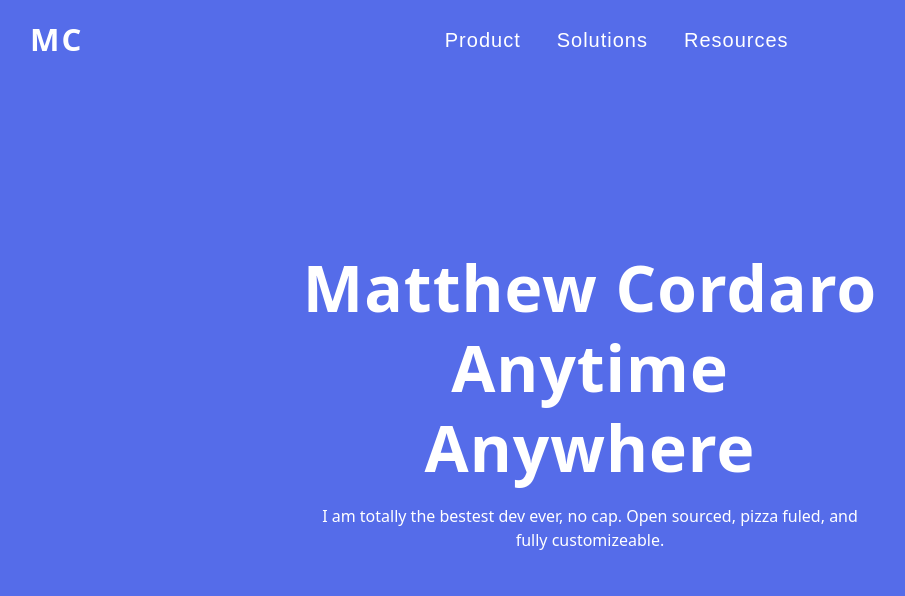
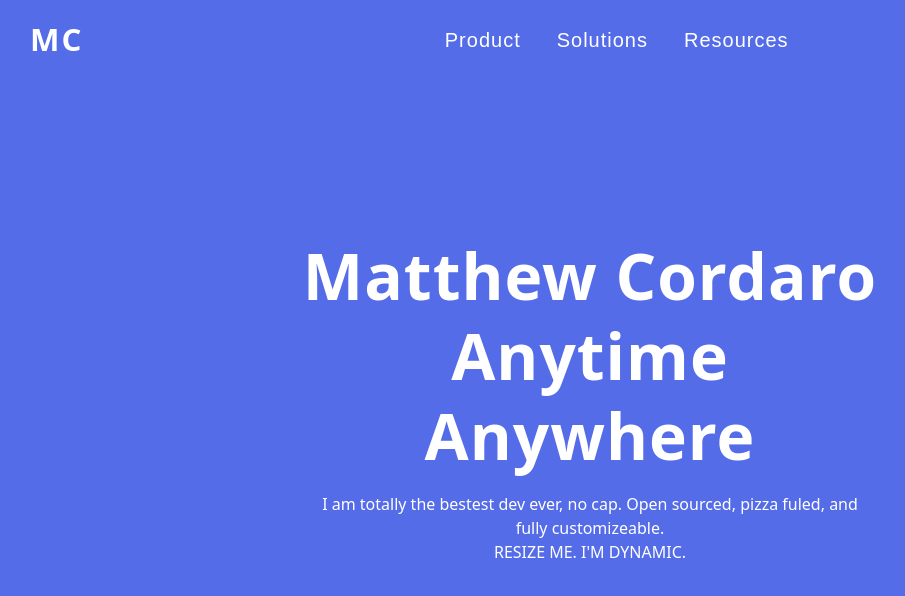
Before and after one commit to matthewcordaro/Portfolio-React-Submenu, a React (Vite) app: page / in a window 1280 px wide. Shown: the top 596 px of the page, without its empty margins (50-955 px from the left). Built offline with nearby package versions, Linux system fonts and the light colour scheme.

Commit message:
Added Instructions

```diff
--- a/src/Hero.jsx
+++ b/src/Hero.jsx
@@ -9,6 +9,7 @@ function Hero() {
           I am totally the bestest dev ever, no cap. Open sourced, pizza fuled,
           and fully customizeable.
         </p>
+        <p>RESIZE ME. I'M DYNAMIC.</p>
       </div>
     </div>
   )
```
